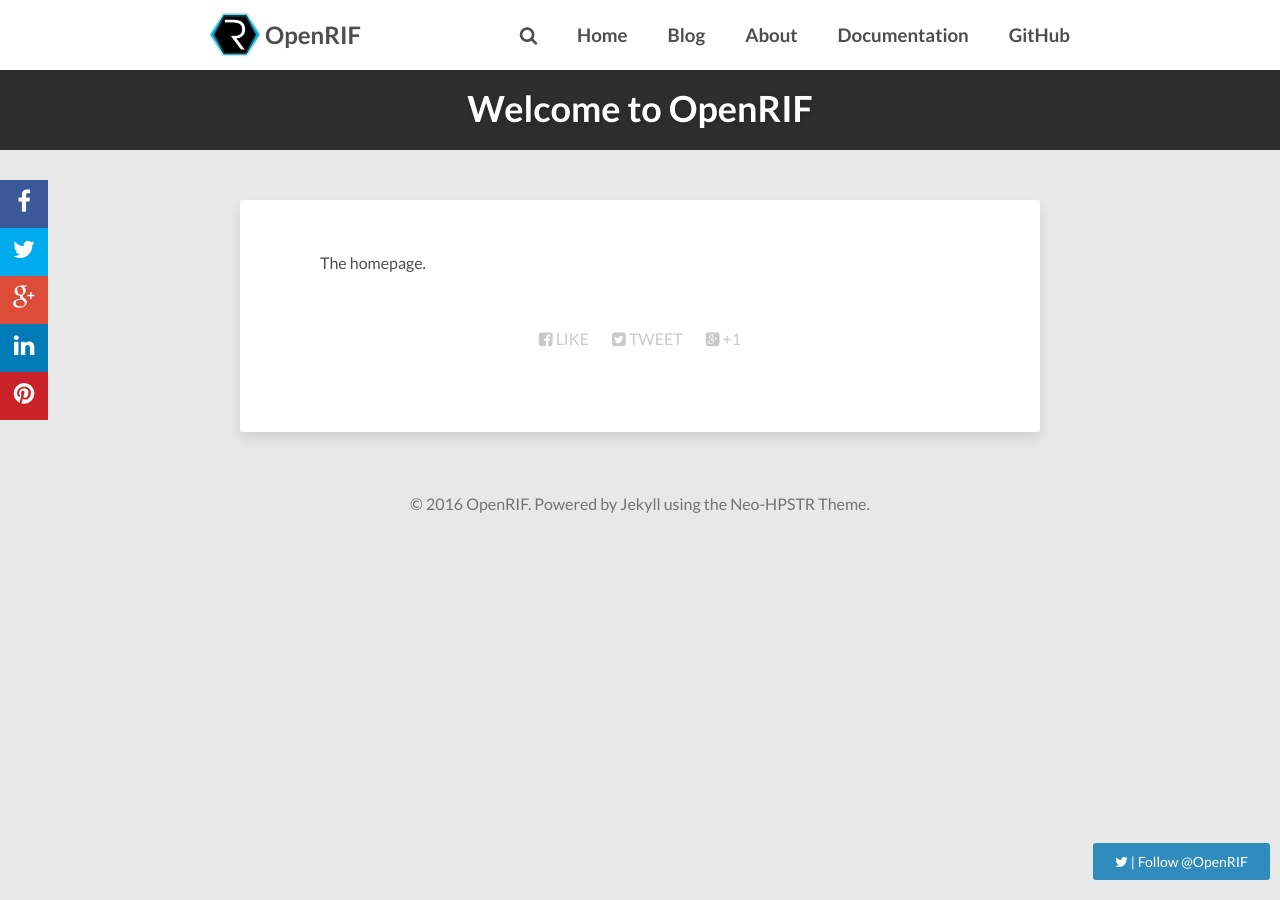
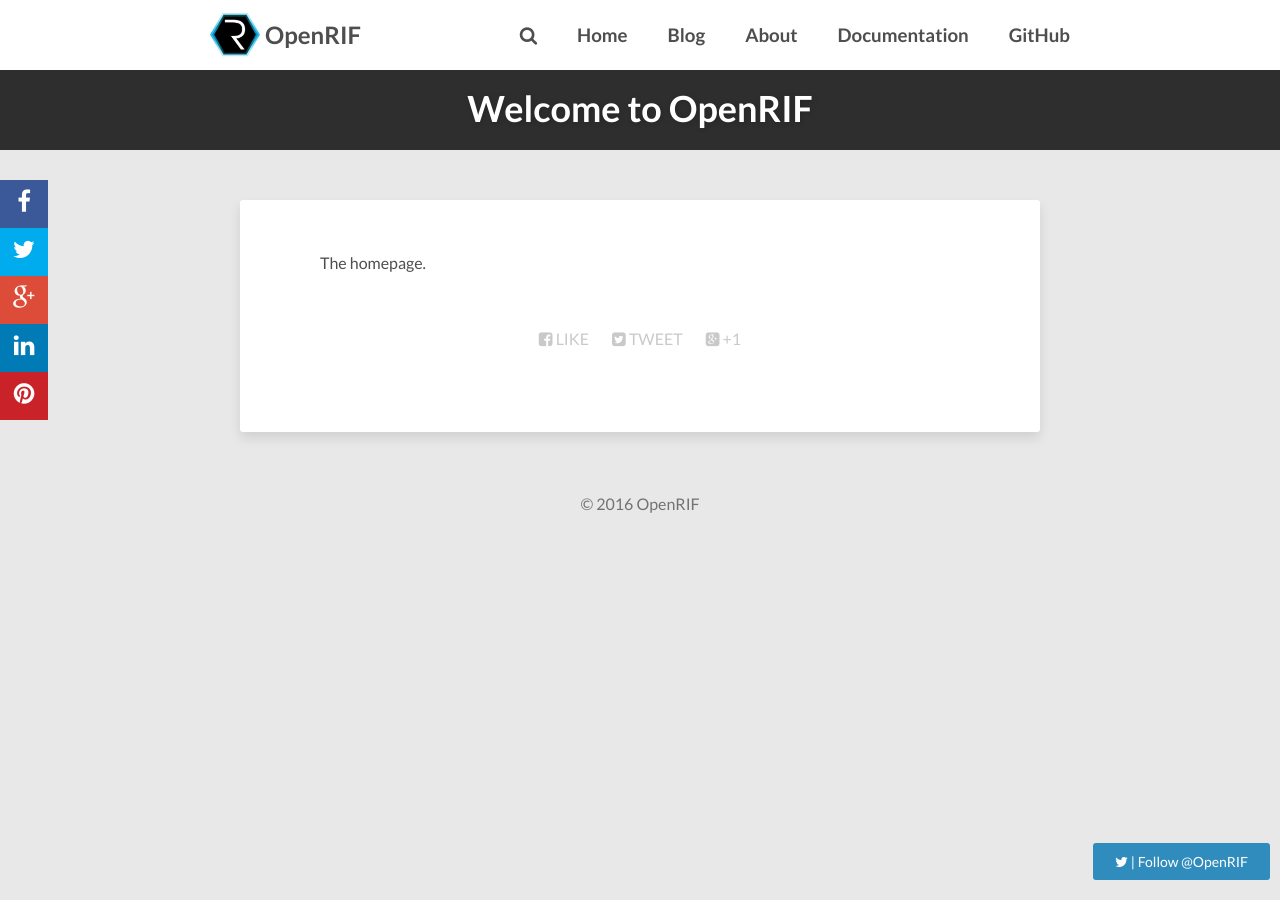
Before and after one commit to openrif/openrif.github.io, a Jekyll site: the page built from index.html, in a window 1280 px wide. Built offline with Jekyll 4.4.1, drawn with Linux system fonts in a browser that asks for light colours; nearby versions of some CDN libraries; comment, search, counter and statistics services are not loaded.

Commit message:
cleanup.

```diff
--- a/_includes/footer.html
+++ b/_includes/footer.html
@@ -1 +1,4 @@
-<span>&copy; {{ site.time | date: '%Y' }} {{ site.owner.name }}. Powered by <a href="http://jekyllrb.com" rel="nofollow">Jekyll</a> using the <a href="http://github.com/aron-bordin/neo-hpstr-jekyll-theme" rel="nofollow">Neo-HPSTR Theme</a>.</span>
+<span>&copy; {{ site.time | date: '%Y' }} {{ site.owner.name }}
+{% comment %}
+. Powered by <a href="http://jekyllrb.com" rel="nofollow">Jekyll</a> using the <a href="http://github.com/aron-bordin/neo-hpstr-jekyll-theme" rel="nofollow">Neo-HPSTR Theme</a>.</span>
+{% endcomment %}
```
